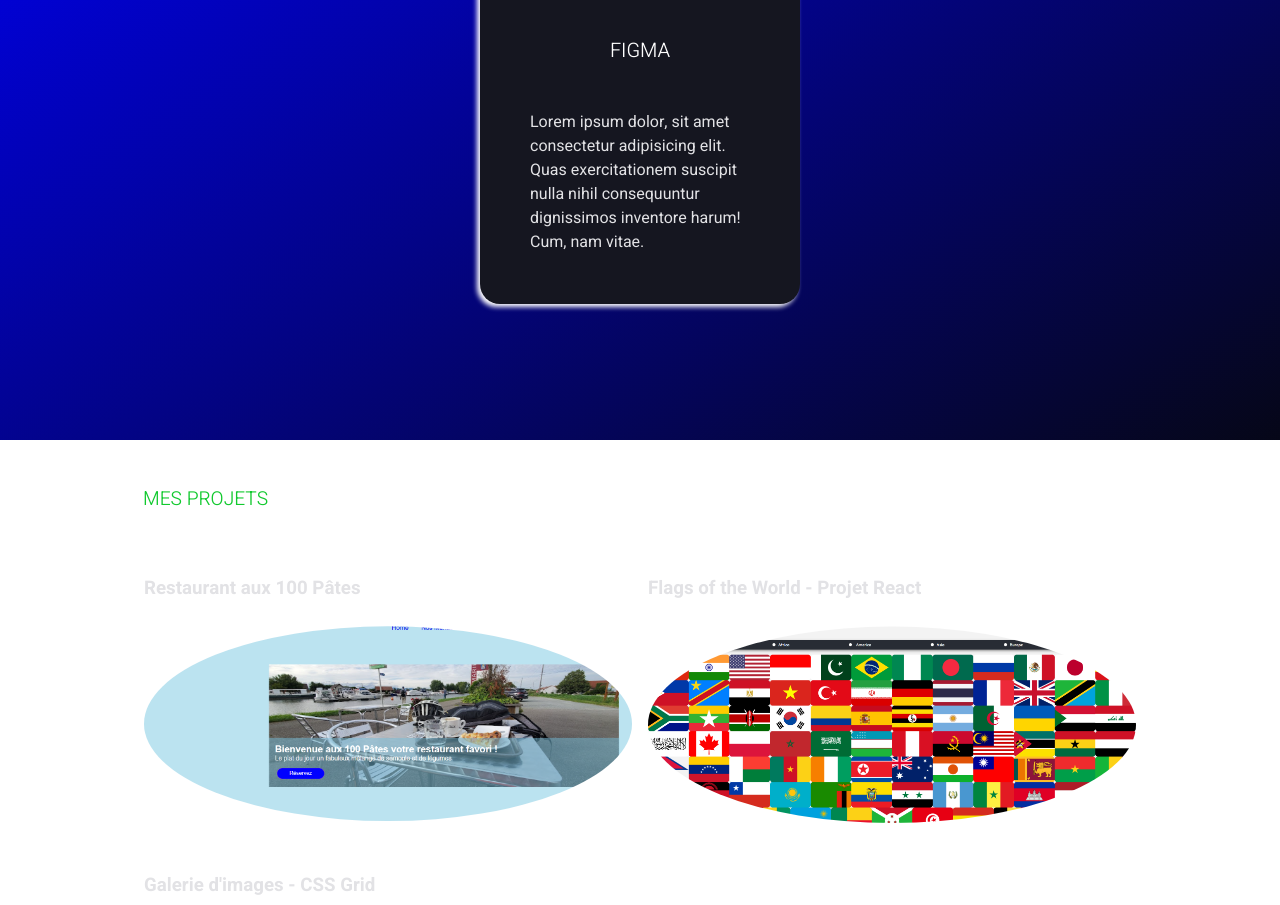
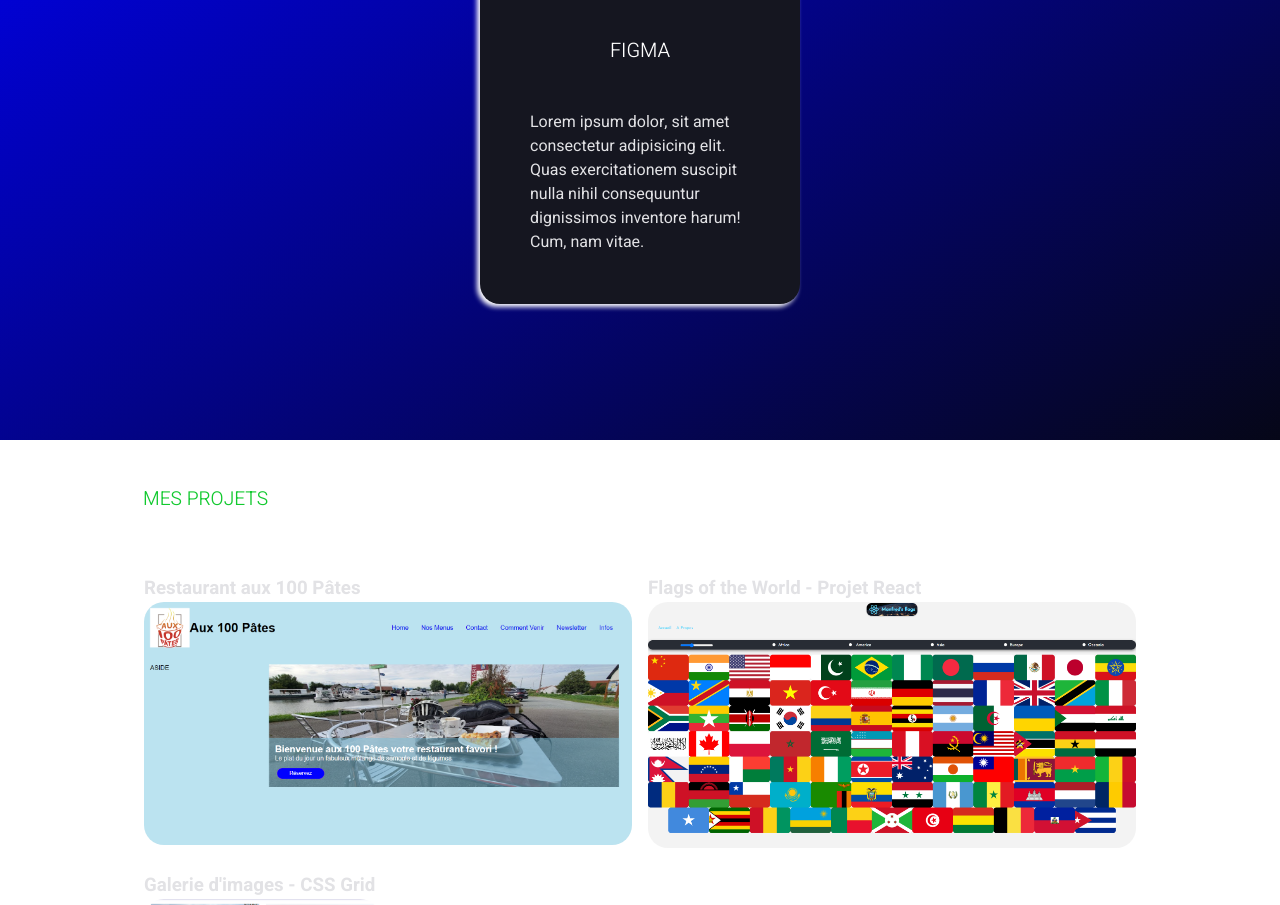
Before and after one commit to Manidoux41/portfolio, a plain HTML site: page index.html in a window 1280 px wide. Shown: the part 1895-2800 px from the top of the page. Drawn offline with Linux system fonts and the light colour scheme.

Commit message:
correction images project

```diff
--- a/style.css
+++ b/style.css
@@ -56,7 +56,7 @@ header {
     height: 470px;
     objet-fit: left/cover;
 }
-img{
+.portrait img{
     max-height: 470px;
     clip-path:ellipse(50% 40%);
 }
```
